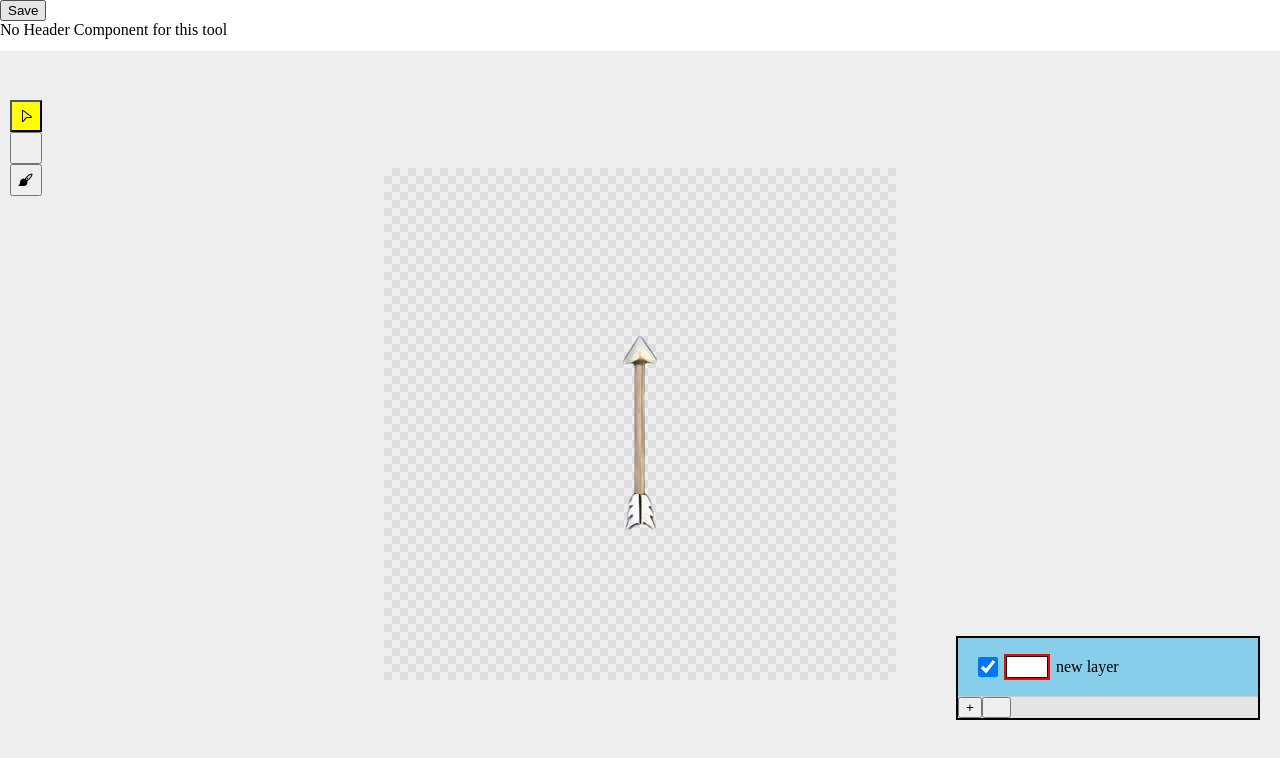
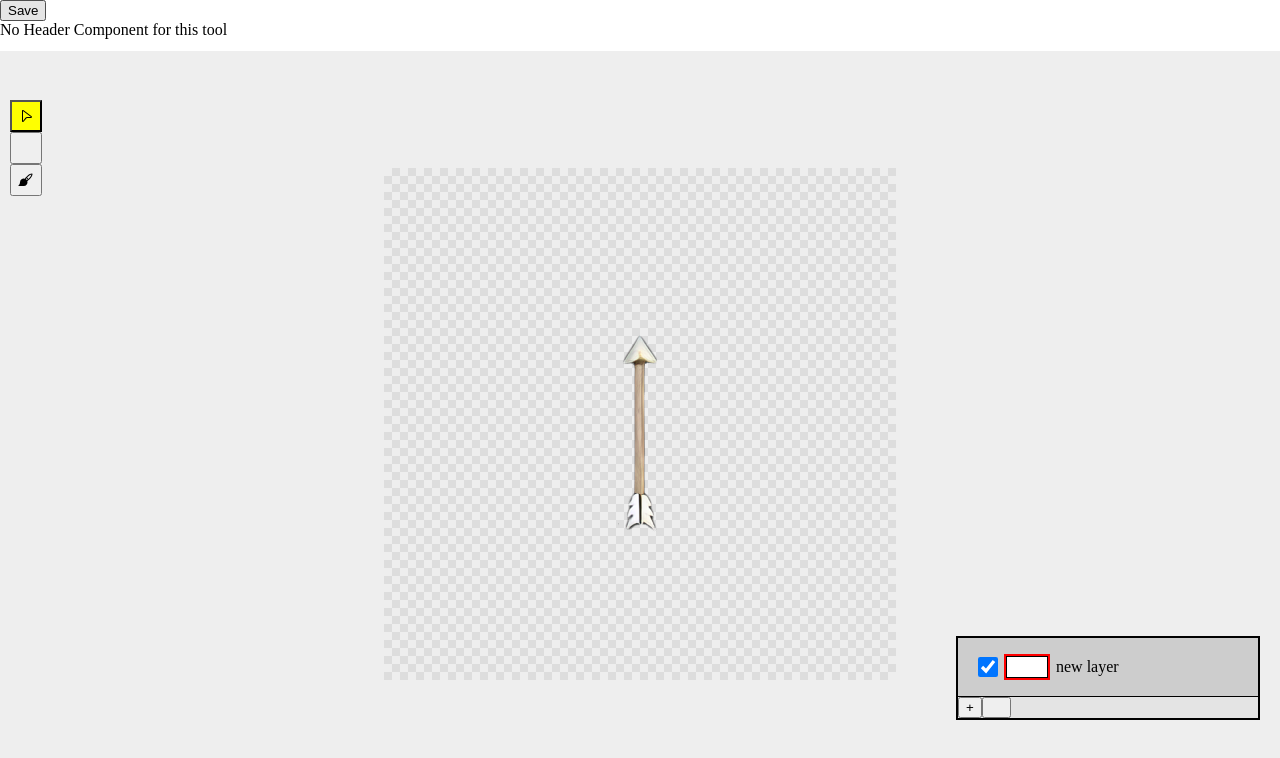
Before and after one commit to leyiang/PixTweak, a Vue app: page / in a window 1280 px wide. Shown: the top 758 px of the page. Built offline with nearby package versions, Linux system fonts and the light colour scheme; some icons are missing.

Commit message:
update: able to change layer order by dragging

```diff
--- a/src/assets/style/components/LayerSelectorStyle.css
+++ b/src/assets/style/components/LayerSelectorStyle.css
@@ -19,9 +19,8 @@
     padding: 1rem;
     display: flex;
     align-items: center;
-    border-bottom: 1px solid #ccc;
+    border-bottom: 1px solid #000;
 }
-
 
 .visibility-toggler {
     width: 20px;
@@ -38,7 +37,7 @@
 }
 
 .layer-item.selected {
-    background: skyblue;
+    background: rgba(0, 0, 0, .1);
 }
 
 .layer-actions {
@@ -63,3 +62,38 @@
 .mask-preview.selected {
     outline: 2px solid red;
 }
+
+.layer-item {
+    position: relative;
+}
+
+.layer-item.drag {
+    opacity: .5;
+}
+
+@keyframes drop-zone {
+    from { box-shadow: 0 0 0 0 #4263eb }
+    to   { box-shadow: 0 0 0 15px #0000 }
+}
+
+.layer-item::before {
+    content: '';
+    inset: 0;
+    position: absolute;
+    border-radius: 8px;
+}
+
+.layer-item.drag-over::before {
+    animation: drop-zone 1s ease-in-out infinite;
+}
+
+.layer-item.drag-over::after {
+    content: '';
+    position: absolute;
+    inset: 0;
+    border: 4px dashed #4263eb;
+}
+
+.list-move {
+  transition: all 0.5s cubic-bezier(0.55, 0, 0.1, 1);
+}
--- /dev/null
+++ b/src/components/LayerSelector/LayerItem.vue
@@ -0,0 +1,84 @@
+<template>
+    <div
+        class="layer-item"
+        :class="{ drag: dragging, 'drag-over': dragOver }"
+        draggable="true"
+
+        @dragstart="handleDragStart"
+        @dragenter="handleDragEnter"
+        @dragover="handleDragOver"
+        @dragleave="handleDragLeave"
+        @drop="handleDrop"
+        @dragend="handleDragEnd"
+    >
+        <input
+            v-model="layer.visibility"
+            type="checkbox"
+            class="visibility-toggler"
+        >
+
+        <div
+            class="layer-preview"
+            :class="{selected: ! layer.paintOnMask}"
+            @click="layer.paintOnMask = false"
+        ></div>
+
+        <span>{{ layer.name }}</span>
+
+        <div
+            v-if="layer.mask !== null"
+            class="mask-preview"
+            :class="{selected: layer.paintOnMask}"
+            @click="layer.paintOnMask = true"
+        >
+        </div>
+    </div>
+</template>
+
+<script setup lang="ts">
+import { Layer } from '@/core/Layer';
+import { useLayerStore } from '@/stores/LayerStore';
+import { ref } from 'vue';
+
+const layerStore = useLayerStore();
+const props = defineProps({
+    layer: { type: Layer, required: true }
+});
+
+const dragging = ref(false);
+const dragOver = ref(false);
+
+function handleDragStart(e: DragEvent) {
+    dragging.value = true;
+    layerStore.setCurrentDragging( props.layer.id );
+}
+
+function handleDragEnter(e: DragEvent) {
+    if( layerStore.currentDraggingID === props.layer.id ) {
+        return;
+    }
+
+    dragOver.value = true;
+}
+
+function handleDragOver(e: DragEvent) {
+    e.preventDefault();
+}
+
+function handleDragEnd() {
+    dragging.value = false;
+    layerStore.setCurrentDragging( null );
+}
+
+function handleDragLeave() {
+    dragOver.value = false;
+}
+
+function handleDrop() {
+    dragOver.value = false;
+
+    if( layerStore.currentDraggingID !== null ) {
+        layerStore.swapLayer( props.layer.id, layerStore.currentDraggingID );
+    }
+}
+</script>
--- a/src/components/LayerSelector.vue
+++ b/src/components/LayerSelector/LayerSelector.vue
@@ -2,33 +2,15 @@
     <div class="layer-selector">
         <template v-if="layerStore.hasLayer()">
             <div class="layer-list">
-                <div
-                    v-for="(layer, index) in layerStore.layers"
-                    class="layer-item"
-                    :class="{selected: layerStore.currentLayerIndex === index}"
-                    @click.self="layerStore.switchCurrentLayer(index)"
-                >
-                    <input
-                        v-model="layer.visibility"
-                        type="checkbox"
-                        class="visibility-toggler"
-                    >
-
-                    <div
-                        class="layer-preview"
-                        :class="{selected: ! layer.paintOnMask}"
-                        @click="layer.paintOnMask = false"
-                    ></div>
-                    <span>{{ layer.name }}</span>
-
-                    <div
-                        v-if="layer.mask !== null"
-                        class="mask-preview"
-                        :class="{selected: layer.paintOnMask}"
-                        @click="layer.paintOnMask = true"
-                    >
-                    </div>
-                </div>
+                <TransitionGroup name="list">
+                    <LayerItem
+                        v-for="(layer, index) in layerStore.layers"
+                        :key="layer.id"
+                        :layer="layer"
+                        :class="{selected: layerStore.currentLayerIndex === index}"
+                        @click.self="layerStore.switchCurrentLayer(index)"
+                    />
+                </TransitionGroup>
             </div>
         </template>
 
@@ -57,6 +39,7 @@ import "@/assets/style/components/LayerSelectorStyle.css"
 import { useLayerStore } from "@/stores/LayerStore";
 import { computed } from "vue";
 import { Icon } from "@iconify/vue";
+import LayerItem from "./LayerItem.vue";
 
 const layerStore = useLayerStore();
 const reversedLayers = computed(() => {
--- a/src/core/Layer.ts
+++ b/src/core/Layer.ts
@@ -2,6 +2,17 @@ import { useCanvasStore } from "@/stores/CanvasStore";
 import type { SupportImageSource } from "@/types/WorkStoreType";
 import { getNewCanvas } from "@/utils";
 import { Vec } from "./Vec";
+
+function returnGetID() {
+    let id = 0;
+
+    return () => {
+        id += 1;
+        return id;
+    }
+}
+
+const getID = returnGetID();
 
 export class Layer {
     visibility: boolean;
@@ -13,8 +24,15 @@ export class Layer {
     canvas: HTMLCanvasElement;
     context: CanvasRenderingContext2D;
     pos: Vec;
+    id: number;
 
-    constructor(name: string, source: SupportImageSource, canvas: HTMLCanvasElement) {
+    constructor(name: string | null, source: SupportImageSource, canvas: HTMLCanvasElement) {
+        this.id = getID();
+
+        if( name === null ) {
+            name = "Layer " + this.id;
+        }
+
         this.name = name;
         this.visibility = true;
         this.source = this.formatSource( source );
--- a/src/pages/HomePage/HomePage.vue
+++ b/src/pages/HomePage/HomePage.vue
@@ -40,7 +40,7 @@ import { KeyboardShortcut } from "@/core/KeyboardShortcut";
 import { KeyboardState, PRESSED } from "@/core/KeyboardState";
 import { useToolStore } from "@/stores/ToolStore";
 import ToolList from "@/components/ToolList.vue";
-import LayerSelector from "@/components/LayerSelector.vue";
+import LayerSelector from "@/components/LayerSelector/LayerSelector.vue";
 import LayerRenderer from "./LayerRenderer.vue";
 import { useLayerStore } from "@/stores/LayerStore";
 import { useCanvasStore } from "@/stores/CanvasStore";
--- a/src/stores/LayerStore.ts
+++ b/src/stores/LayerStore.ts
@@ -8,11 +8,13 @@ export const useLayerStore = defineStore('layer-store', {
     return {
         layers: [] as Layer[],
         currentLayerIndex: 0,
+
+        currentDraggingID: null as null | number,
     }
   },
 
   actions: {
-    addLayer(source: SupportImageSource, name = "no-name") {
+    addLayer(source: SupportImageSource, name = null) {
         const canvasStore = useCanvasStore();
         const { canvas } = canvasStore.getEmptyCanvas();
 
@@ -48,6 +50,29 @@ export const useLayerStore = defineStore('layer-store', {
 
     hasLayer() {
         return this.layers.length > 0;
+    },
+
+    setCurrentDragging(id: number | null) {
+        this.currentDraggingID = id;
+    },
+
+    getLayerIndexByID( id: number ) {
+        return this.layers.findIndex(layer => layer.id === id);
+    },
+
+    /*
+     * Time Complexity: O(2N), N is the length of layers
+     * TODO: fix it.
+     */
+    swapLayer(id1: number, id2: number) {
+        const index1 = this.getLayerIndexByID( id1 );
+        const index2 = this.getLayerIndexByID( id2 );
+
+        if( index1 === -1  || index2 === -1 ) return;
+
+        const tmp = this.layers[index1];
+        this.layers[index1] = this.layers[index2];
+        this.layers[index2] = tmp;
     }
   },
 })
```
